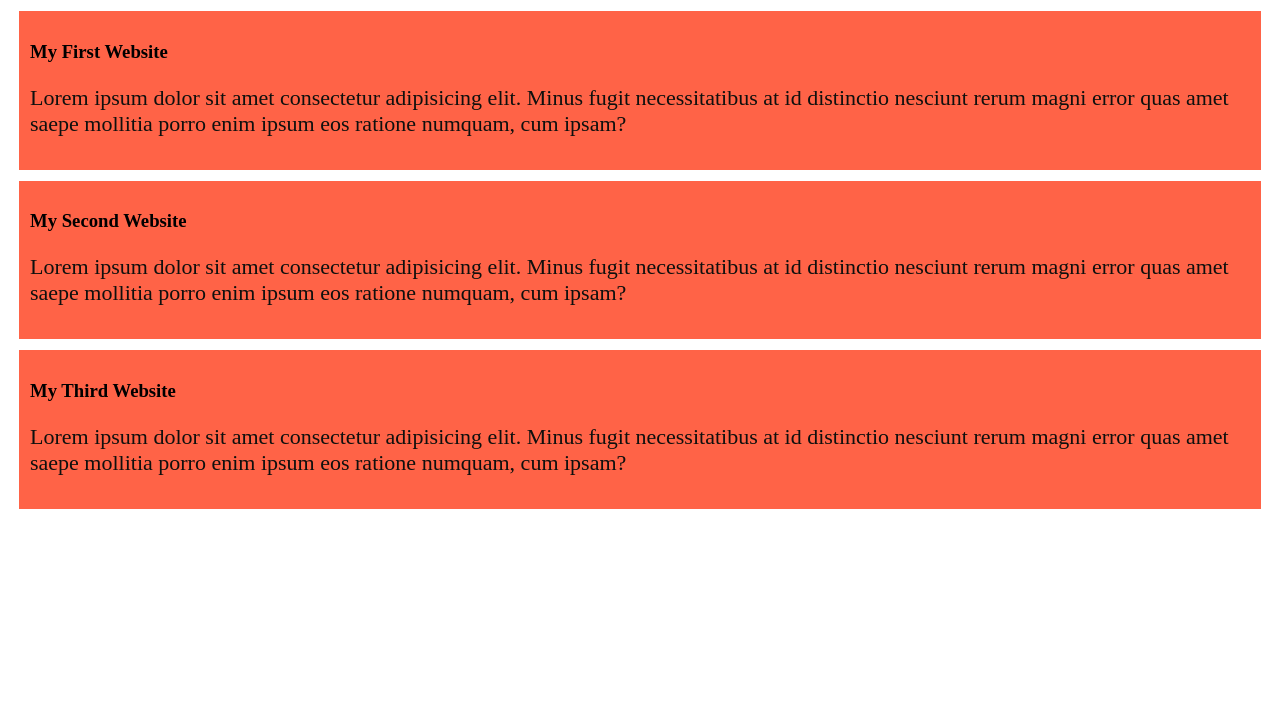
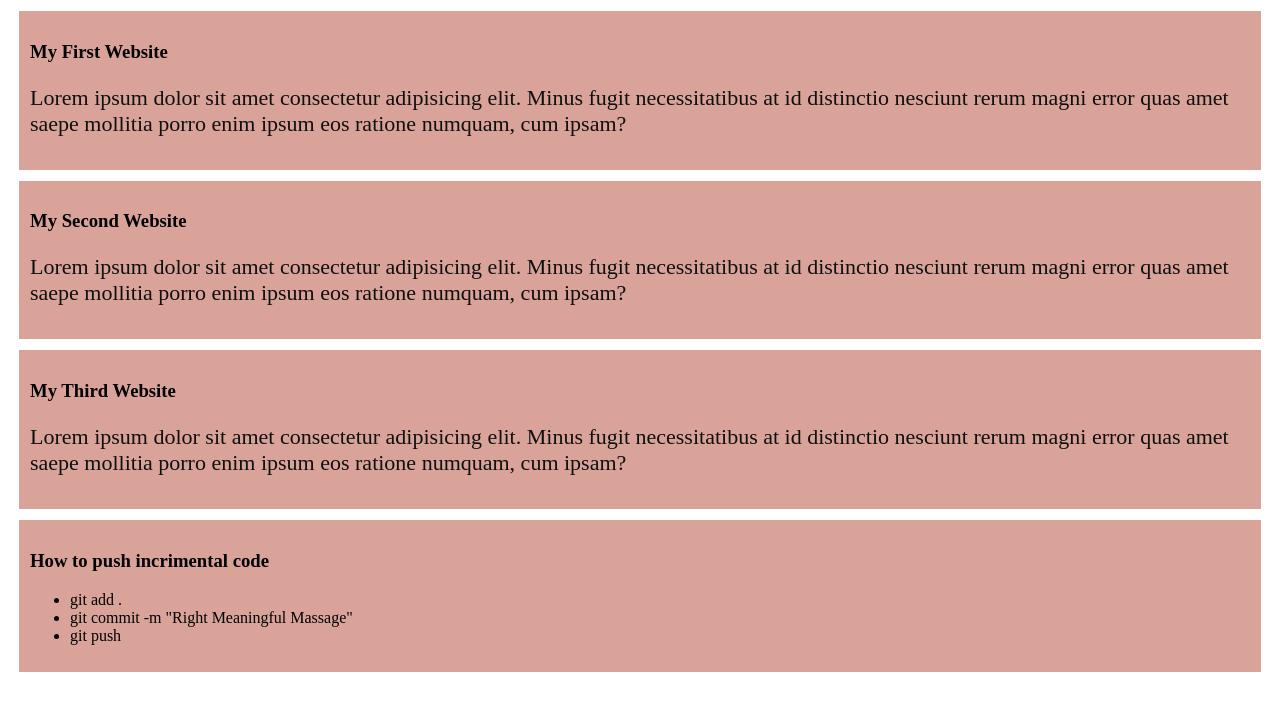
Before and after one commit to A01711575013/My-Simple-Website, a plain HTML site: page index.html in a window 1280 px wide. Drawn offline with Linux system fonts and the light colour scheme.

Commit message:
added a list to push code

```diff
--- a/index.html
+++ b/index.html
@@ -19,5 +19,13 @@
         <h3>My Third Website</h3>
         <p>Lorem ipsum dolor sit amet consectetur adipisicing elit. Minus fugit necessitatibus at id distinctio nesciunt rerum magni error quas amet saepe mollitia porro enim ipsum eos ratione numquam, cum ipsam?</p>
     </div>
+    <div>
+        <h3>How to push incrimental code</h3>
+        <ul>
+            <li>git add .</li>
+            <li>git commit -m "Right Meaningful Massage"</li>
+            <li>git push</li>
+        </ul>
+    </div>
 </body>
 </html>
--- a/styles/style.css
+++ b/styles/style.css
@@ -1,5 +1,5 @@
 div {
-    background-color: tomato;
+    background-color: rgb(218, 163, 154);
     padding: 11px;
     margin: 11px;
 }
```
